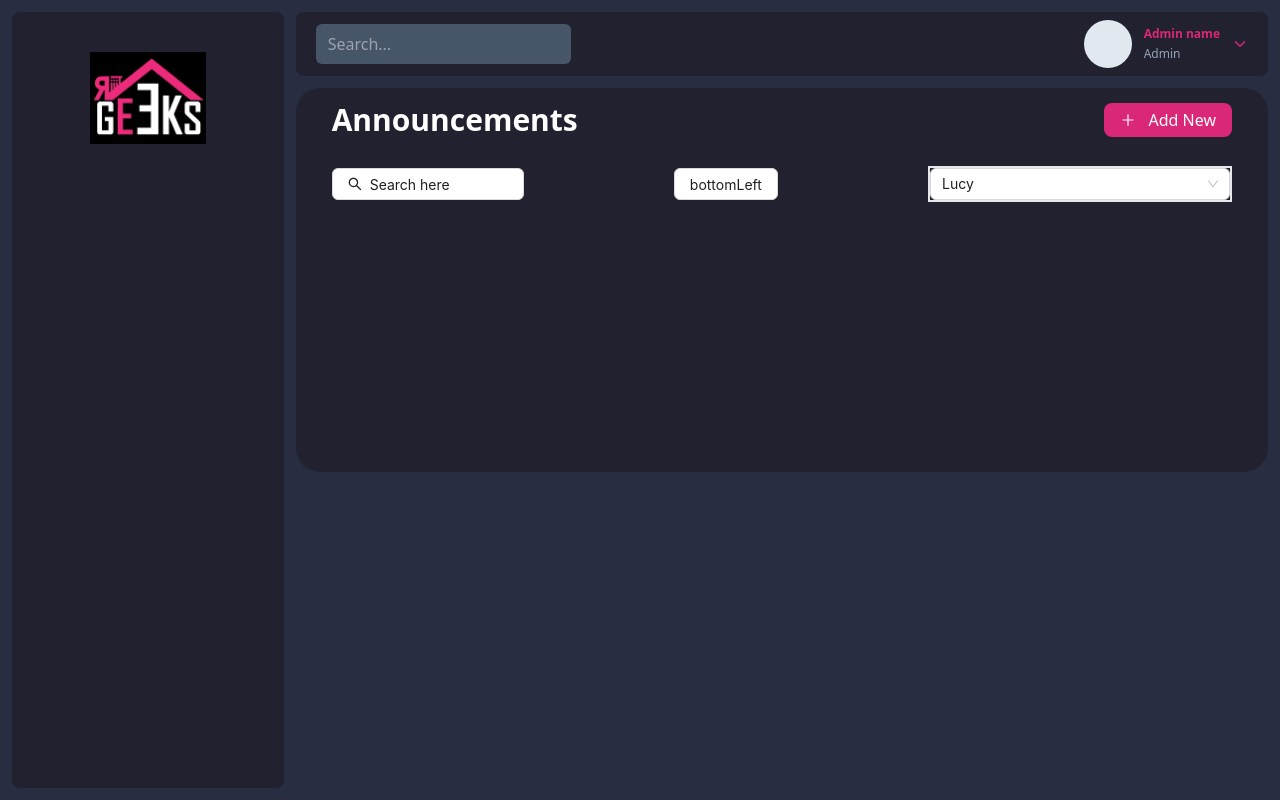
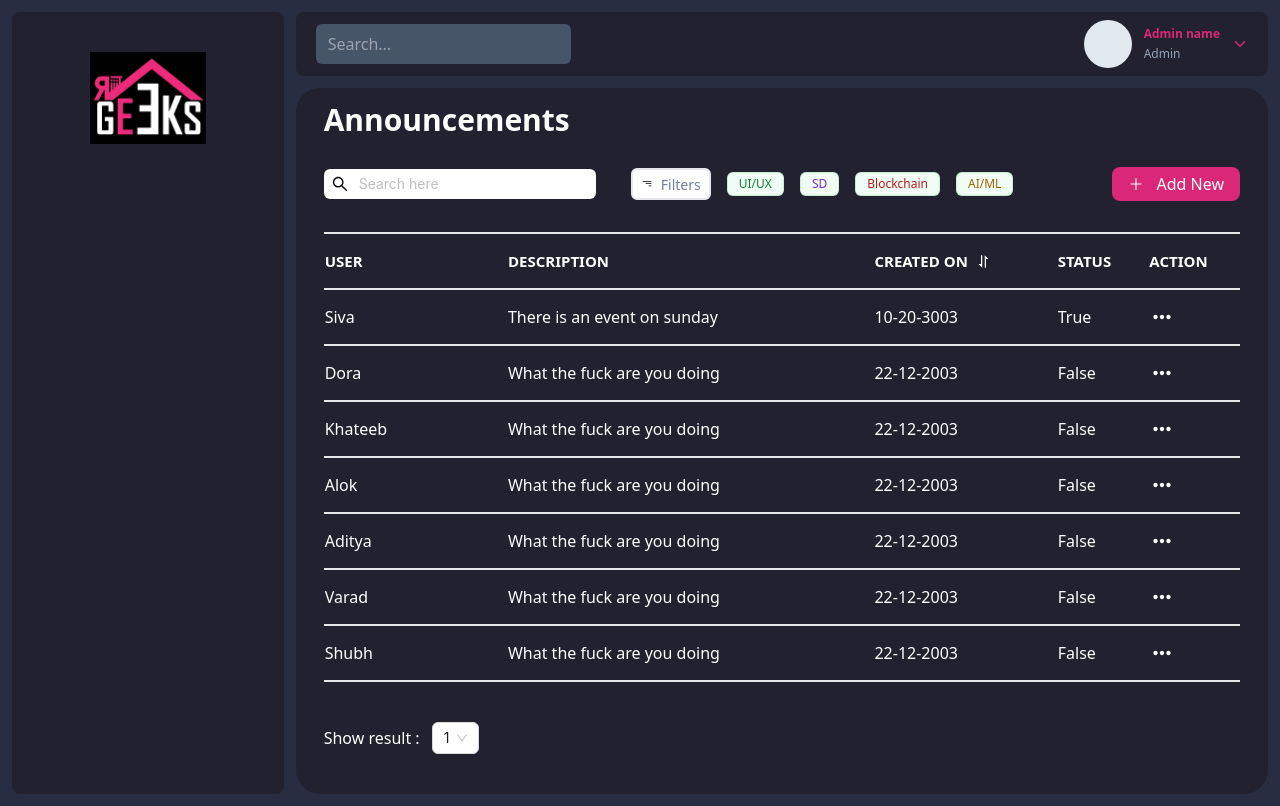
Before and after one commit to imkhateeb/hgV2-AdminPanel, a React (Vite) app in the folder client/: page /announcements in a window 1280 px wide. Built offline with nearby package versions, Linux system fonts and the light colour scheme.

Commit message:
implented announcements

```diff
--- a/client/src/App.css
+++ b/client/src/App.css
@@ -0,0 +1,3 @@
+.ant-select-selector{
+    background-color: transparent;
+}
--- a/client/src/components/announcements/Announcements.jsx
+++ b/client/src/components/announcements/Announcements.jsx
@@ -1,91 +1,142 @@
 import React, { useState } from "react";
 import { AiOutlinePlus } from "react-icons/ai";
+import { BiDotsHorizontalRounded, BiSort } from "react-icons/bi";
+import { BsFilterRight } from "react-icons/bs";
 import { SearchOutlined } from "@ant-design/icons";
-import { Button, Dropdown, Select } from "antd";
-
+import { Input, Select, Pagination, ConfigProvider } from "antd";
 const Announcements = () => {
-  const items = [
-    {
-      key: "1",
-      label: (
-        <a
-          target="_blank"
-          rel="noopener noreferrer"
-          href="https://www.antgroup.com"
-        >
-          1st menu item
-        </a>
-      ),
-    },
-    {
-      key: "2",
-      label: (
-        <a
-          target="_blank"
-          rel="noopener noreferrer"
-          href="https://www.aliyun.com"
-        >
-          2nd menu item
-        </a>
-      ),
-    },
-    {
-      key: "3",
-      label: (
-        <a
-          target="_blank"
-          rel="noopener noreferrer"
-          href="https://www.luohanacademy.com"
-        >
-          3rd menu item
-        </a>
-      ),
-    },
-  ];
-   const [sortValue,setSortValue] = useState('lucy')
-  const handleChange = (value) => {
-   setSortValue(value)
-   console.log(value)
-  };
-
   return (
-    <section className="bg-bgSecondary h-96 rounded-3xl">
-      <div className="w-full h-16 flex justify-between items-center px-9">
+      <section className="bg-bgSecondary rounded-3xl px-7 w-full">
+        <div className="w-full h-16 flex items-center">
           <h1 className="text-white text-3xl font-semibold">Announcements</h1>
+        </div>
+        <div className="flex h-16  items-center justify-between">
+          <div className="flex bg-white rounded-md px-2">
+            <button>
+              {" "}
+              <SearchOutlined className="text-black " />
+            </button>
+            <Input placeholder="Search here" className="" bordered={false} />
+          </div>
+          <div className="flex items-center gap-4 -ml-16">
+            <div className="flex items-center border-2 w-20 bg-white rounded-md h-8 gap-2 px-2">
+              <BsFilterRight className="text-black" size={20} />
+              <p className="text-[14px] text-[#718096]">Filters</p>
+            </div>
+            <span className="inline-flex items-center rounded-md bg-green-50 px-3 py-1 text-xs font-medium text-green-700 ring-1 ring-inset ring-green-600/20">
+              UI/UX
+            </span>
+            <span className="inline-flex items-center rounded-md bg-green-50 px-3 py-1 text-xs font-medium text-purple-700 ring-1 ring-inset ring-green-600/20">
+              SD
+            </span>
+            <span className="inline-flex items-center rounded-md bg-green-50 px-3 py-1 text-xs font-medium text-red-700 ring-1 ring-inset ring-green-600/20">
+              Blockchain
+            </span>
+            <span className="inline-flex items-center rounded-md bg-green-50 px-3 py-1 text-xs font-medium text-yellow-700 ring-1 ring-inset ring-green-600/20">
+              AI/ML
+            </span>
+          </div>
           <div className="bg-pink-600 flex px-4 items-center h-[2.1rem] gap-3 rounded-lg cursor-pointer">
             <AiOutlinePlus />
             <h1>Add New</h1>
           </div>
         </div>
-      <div className="flex h-16 px-9  items-center justify-between">
-        <Button
-          className="w-48 bg-white flex justify-start items-center"
-          icon={<SearchOutlined />}
-        >
-          Search here
-        </Button>
-        <div className="flex items-center">
-          <Dropdown
-            menu={{ items }}
-            className="bg-white "
-            placement="bottomLeft"
-            arrow
-            trigger={["click"]}
-          >
-            <Button>bottomLeft</Button>
-          </Dropdown>
+        <table className="w-full mt-4 overflow-x-scroll">
+          <tr className=" border-t-2 h-14">
+            <th className="text-left w-[20%] text-[15px]">USER</th>
+            <th className="text-left w-[40%] text-[15px]">DESCRIPTION</th>
+            <th className="text-left w-[20%] ">
+              <div className="flex items-center gap-2 text-[15px]">
+                <h1>CREATED ON</h1>
+                <BiSort />
               </div>
-        <div className="flex items-center border-2">
+            </th>
+            <th className="text-left w-[10%] text-[15px]">STATUS</th>
+            <th className="text-left w-[10%] text-[15px]">ACTION</th>
+          </tr>
+          <tr className="border-t-2 h-14">
+            <td>Siva</td>
+            <td>There is an event on sunday</td>
+            <td>10-20-3003</td>
+            <td>True</td>
+            <td>
+              <BiDotsHorizontalRounded size={26} />
+            </td>
+          </tr>
+          <tr className="border-y-2 h-14">
+            <td>Dora</td>
+            <td>What the fuck are you doing</td>
+            <td>22-12-2003</td>
+            <td>False</td>
+            <td>
+              <BiDotsHorizontalRounded size={26} />
+            </td>
+          </tr>
+          <tr className="border-y-2 h-14">
+            <td>Khateeb</td>
+            <td>What the fuck are you doing</td>
+            <td>22-12-2003</td>
+            <td>False</td>
+            <td>
+              <BiDotsHorizontalRounded size={26} />
+            </td>
+          </tr>
+          <tr className="border-y-2 h-14">
+            <td>Alok</td>
+            <td>What the fuck are you doing</td>
+            <td>22-12-2003</td>
+            <td>False</td>
+            <td>
+              <BiDotsHorizontalRounded size={26} />
+            </td>
+          </tr>
+          <tr className="border-y-2 h-14">
+            <td>Aditya</td>
+            <td>What the fuck are you doing</td>
+            <td>22-12-2003</td>
+            <td>False</td>
+            <td>
+              <BiDotsHorizontalRounded size={26} />
+            </td>
+          </tr>
+          <tr className="border-y-2 h-14">
+            <td>Varad</td>
+            <td>What the fuck are you doing</td>
+            <td>22-12-2003</td>
+            <td>False</td>
+            <td>
+              <BiDotsHorizontalRounded size={26} />
+            </td>
+          </tr>
+          <tr className="border-y-2 h-14">
+            <td>Shubh</td>
+            <td>What the fuck are you doing</td>
+            <td>22-12-2003</td>
+            <td>False</td>
+            <td>
+              <BiDotsHorizontalRounded size={26} />
+            </td>
+          </tr>
+        </table>
+
+        <div className="flex  h-16 my-6 justify-between items-center">
+          <div className="flex items-center gap-3 ">
+            <h1>Show result : </h1>
             <Select
-            value={sortValue}
-            style={{ width: 300 }}
-            onChange={handleChange}
+              defaultValue="1"
               options={[
-              { value: "jack", label: "Jack" },
-              { value: "lucy", label: "Lucy" },
-              { value: "Yiminghe", label: "yiminghe" },
+                { value: "1", label: "1" },
+                { value: "2", label: "2" },
+                { value: "3", label: "3" },
               ]}
             />
+          </div>
+          <div className="">
+            {/* <Pagination defaultCurrent={1} total={50} itemRender={()=>{
+              [1,2,3].map((e)=>{
+                   return <p>{e}</p>
+              })
+            }} /> */}
           </div>
         </div>
       </section>
--- a/client/src/index.css
+++ b/client/src/index.css
@@ -1,3 +1,8 @@
 @tailwind base;
 @tailwind components;
 @tailwind utilities;
+*{
+    box-sizing: border-box;
+    /* margin: 0;
+    padding: 0; */
+}
```
Also changed, not shown: client/src/assets/images/sorti-con.jpg (added), 1 other file (tests, documents, lock files or other folders). Lines whose indentation alone changed are shown as unchanged.
